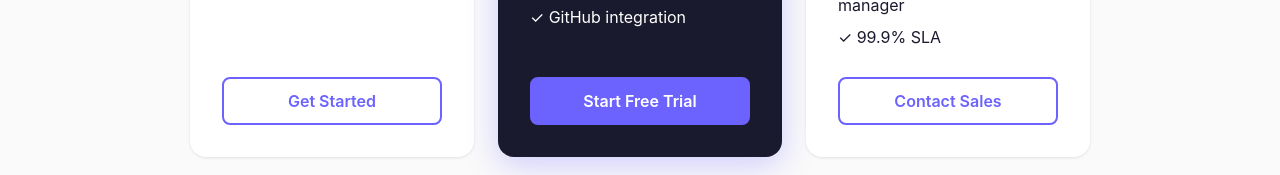
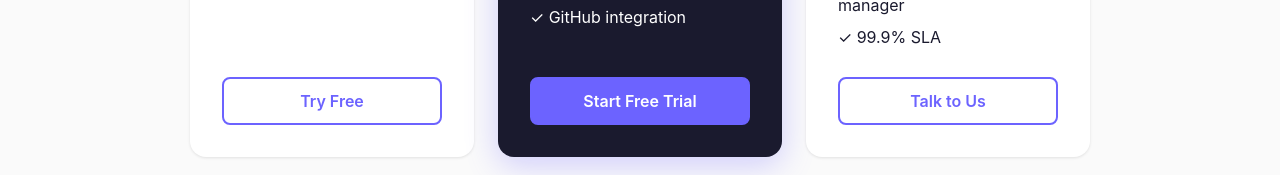
Before and after one commit to looksgoodtomeai/test-app, a Next.js app: page /pricing in a window 1280 px wide. Shown: the part 598-773 px from the top of the page. Built offline with nearby package versions, Linux system fonts and the light colour scheme.

Commit message:
Update pricing CTAs: Get Started→Try Free, Contact Sales→Talk to Us

```diff
--- a/src/app/pricing/page.tsx
+++ b/src/app/pricing/page.tsx
@@ -1,7 +1,7 @@
 const plans = [
-  { name: 'Free', price: '$0', period: '/mo', desc: 'For side projects', features: ['3 projects', '2 team members', 'Basic boards', 'Community support'], cta: 'Get Started' },
+  { name: 'Free', price: '$0', period: '/mo', desc: 'For side projects', features: ['3 projects', '2 team members', 'Basic boards', 'Community support'], cta: 'Try Free' },
   { name: 'Pro', price: '$12', period: '/user/mo', desc: 'For growing teams', features: ['Unlimited projects', 'Unlimited members', 'Sprint analytics', 'Priority support', 'GitHub integration'], cta: 'Start Free Trial', featured: true },
-  { name: 'Enterprise', price: 'Custom', period: '', desc: 'For large organizations', features: ['Everything in Pro', 'SSO & SAML', 'Audit logs', 'Dedicated account manager', '99.9% SLA'], cta: 'Contact Sales' },
+  { name: 'Enterprise', price: 'Custom', period: '', desc: 'For large organizations', features: ['Everything in Pro', 'SSO & SAML', 'Audit logs', 'Dedicated account manager', '99.9% SLA'], cta: 'Talk to Us' },
 ]
 
 export default function Pricing() {
```
